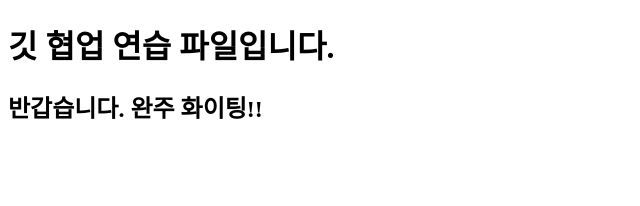
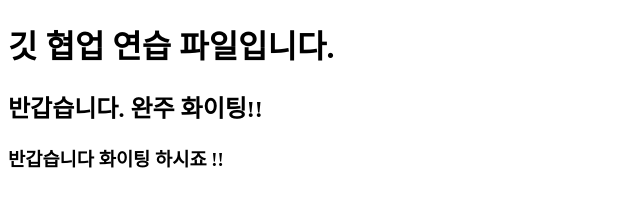
Before and after one commit to Peejay12/SHPJ, a plain HTML site: page index.html in a window 1280 px wide. Shown: the whole page, without its empty margins (0-640 px from the left). Drawn offline with Linux system fonts and the light colour scheme.

Commit message:
h3 추가하였습니다.

```diff
--- a/index.html
+++ b/index.html
@@ -7,5 +7,6 @@
 <body>
     <h1>깃 협업 연습 파일입니다.</h1>
     <h2>반갑습니다. 완주 화이팅!!</h2>
+    <h3>반갑습니다 화이팅 하시죠 !!</h3>
 </body>
 </html>
```
